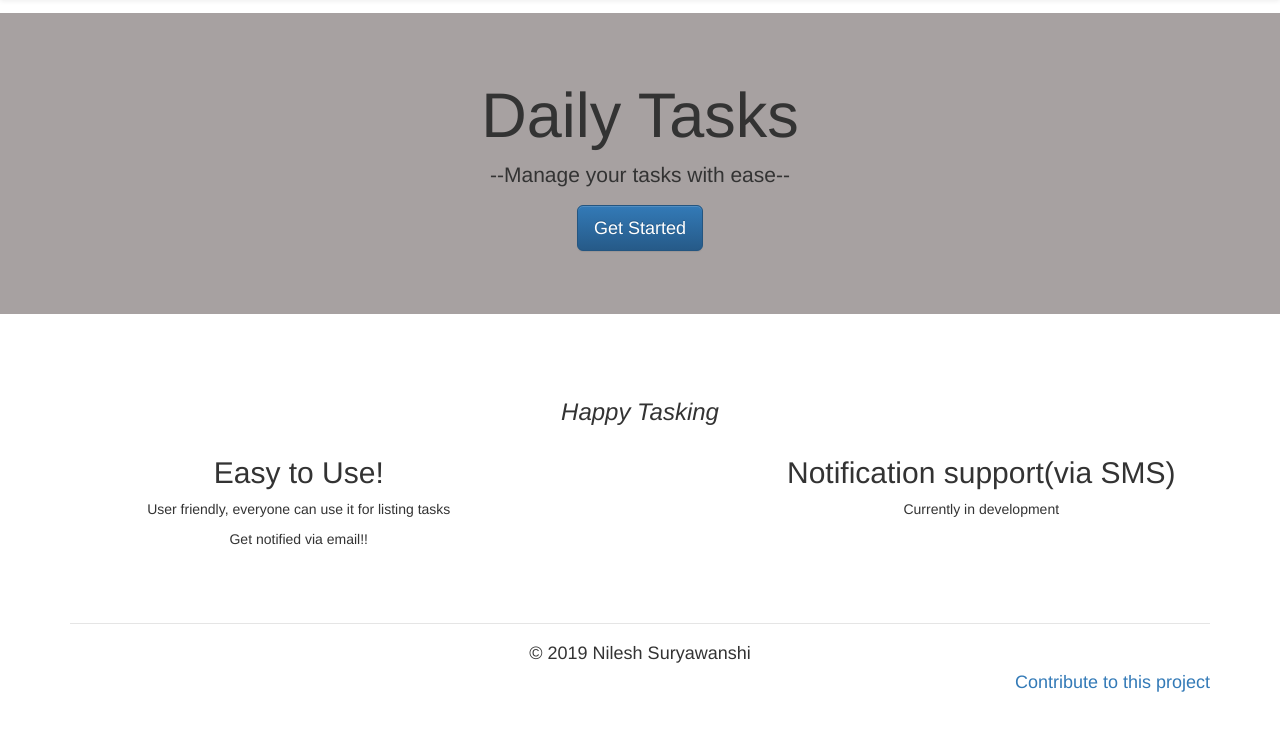
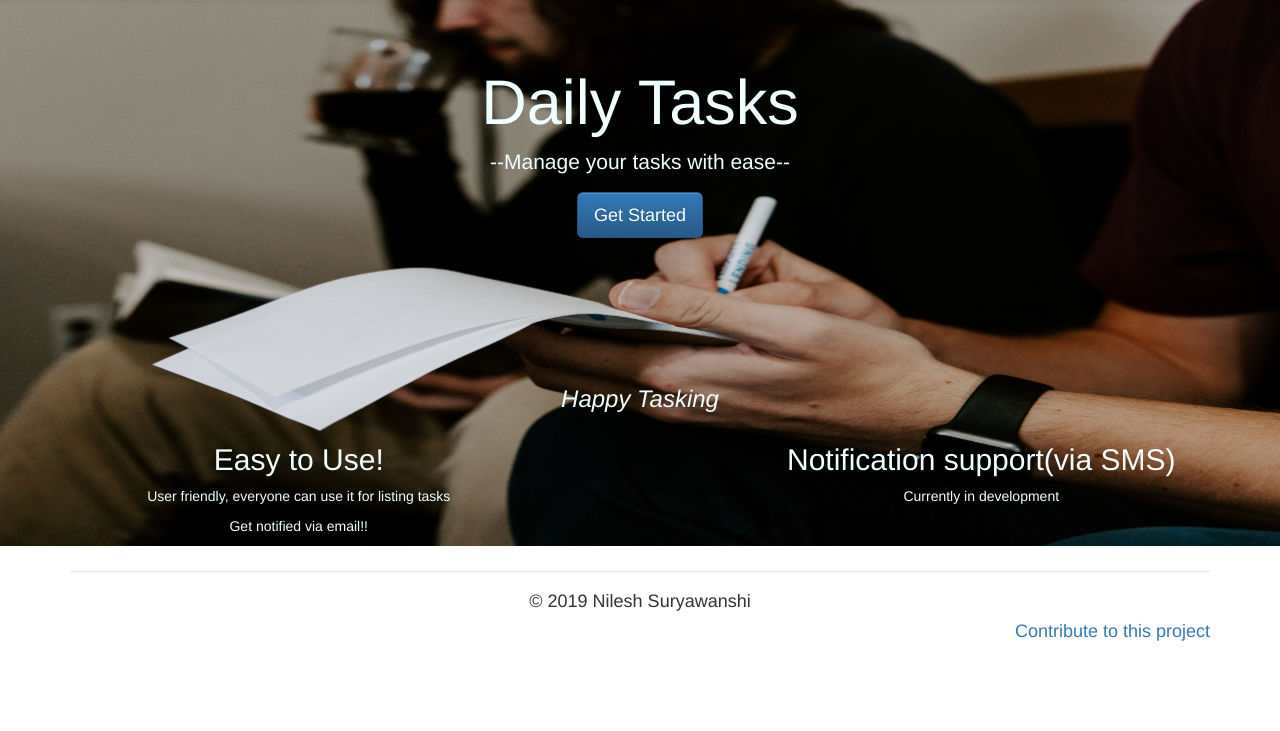
Before and after one commit to nilesh1168/Task_Lister, a Flask app: page / in a window 1280 px wide. Shown: the part 51-782 px from the top of the page. Run offline with Flask 2, Linux system fonts and the light colour scheme; some libraries are stand-ins or nearby versions.

Commit message:
minor changes

```diff
--- a/task_lister/templates/base.html
+++ b/task_lister/templates/base.html
@@ -104,9 +104,9 @@
     </ul>
     {% endif %}
     {% endwith %}
-    <div style="margin-top: 5%;"></div>
+    <div style="margin-top: 4%;"></div>
     {% block app_content %}{% endblock %}
-    <div style="margin-top: 5%;"></div>
+    <div style="margin-top: 2%;"></div>
     <div class="container inline-p">
         <legend></legend>
         <h4>
@@ -122,7 +122,7 @@
     <script src="https://maxcdn.bootstrapcdn.com/bootstrap/3.3.7/js/bootstrap.min.js"
         integrity="sha384-Tc5IQib027qvyjSMfHjOMaLkfuWVxZxUPnCJA7l2mCWNIpG9mGCD8wGNIcPD7Txa"
         crossorigin="anonymous"></script>
-        <script src= "{{ url_for('static',filename = 'ajax.js' ) }}"></script>
+        <script src= "{{ url_for('static',filename = 'js/ajax.js' ) }}"></script>
     {% endblock  %}
 </body>
 
--- a/task_lister/templates/home.html
+++ b/task_lister/templates/home.html
@@ -12,11 +12,11 @@
 
 <body>
     {% block app_content %}
-
-    <div class="jumbotron" style="background-color: rgb(167, 161, 161);">
+    <div style="background-image: url({{ url_for('static',filename='img/new.jpg') }}); background-size: cover;background-repeat: no-repeat;">
+        <div class="jumbotron" style="background: none;">
             <div class="container text-center">
-            <h1 class="text-center">Daily Tasks</h1>
-            <p class="text-center">--Manage your tasks with ease--</p>
+                <h1 class="text-center" style="color: azure;">Daily Tasks</h1>
+                <p class="text-center" style="color: azure;">--Manage your tasks with ease--</p>
                 <p>
                     <a class="btn btn-primary btn-lg" href="{{ url_for('create_list') }}">Get Started</a>
                 </p>
@@ -27,11 +27,13 @@
             <br>
         </div>
         <div class="container" style="margin-top: 15px;">
-        <i class="text-center"><h3>Happy Tasking</h3></i>
+            <i class="text-center">
+                <h3 style="color: azure;">Happy Tasking</h3>
+            </i>
         </div>
         <div class="container">
             <div class="row">
-            <div class="col-md-5 text-center">
+                <div class="col-md-5 text-center" style="color: azure;">
                     <h2>Easy to Use!</h2>
                     <p>User friendly, everyone can use it for listing tasks</p>
                     <p>Get notified via email!!</p>
@@ -41,13 +43,13 @@
 
                 </div>
 
-            <div class="col-md-5 text-center">
+                <div class="col-md-5 text-center" style="color: azure;">
                     <h2>Notification support(via SMS)</h2>
                     <p>Currently in development</p>
                 </div>
             </div>
         </div>
-
+    </div>
     {% endblock  %}
 </body>
 
```
Also changed, not shown: task_lister/static/css/b3.3.7.css (renamed from task_lister/static/b3.3.7.css), task_lister/static/img/new.jpg (added), task_lister/static/js/ajax.js (renamed from task_lister/static/ajax.js). Lines whose indentation alone changed are shown as unchanged.
